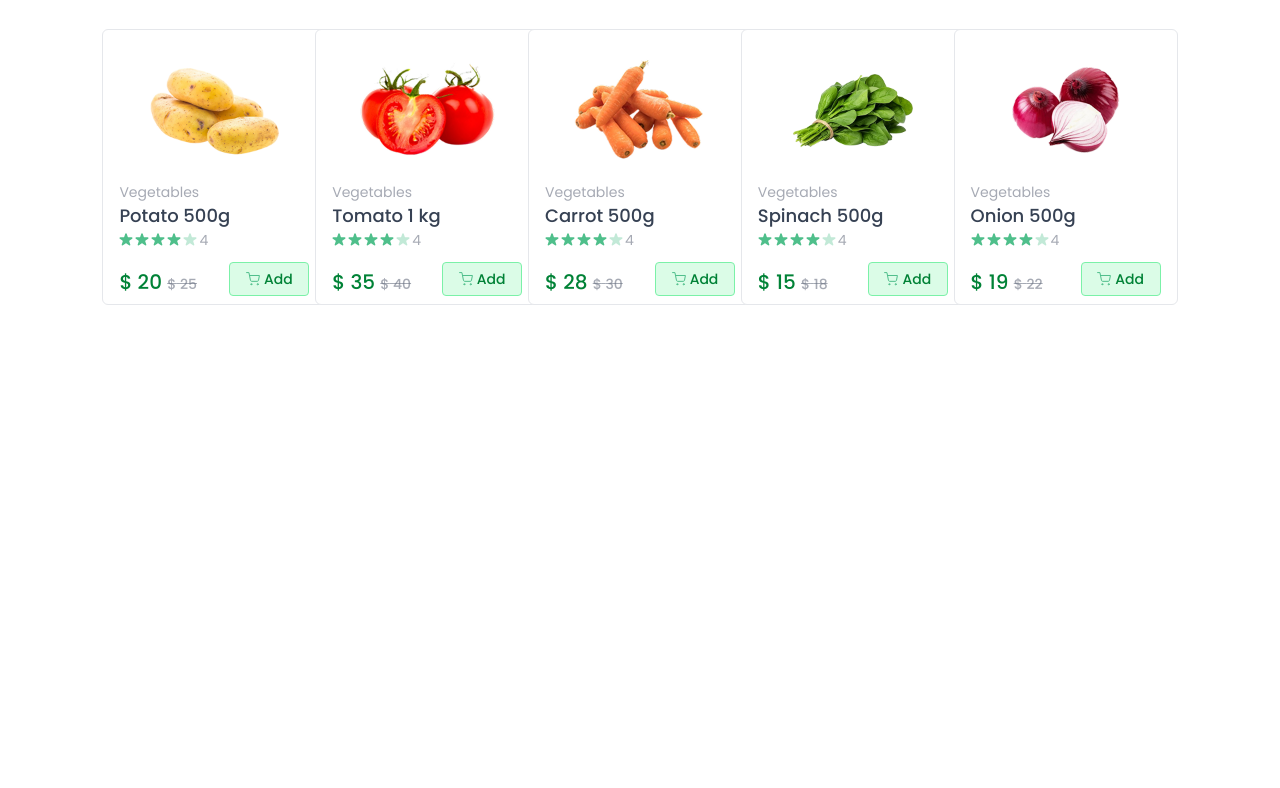
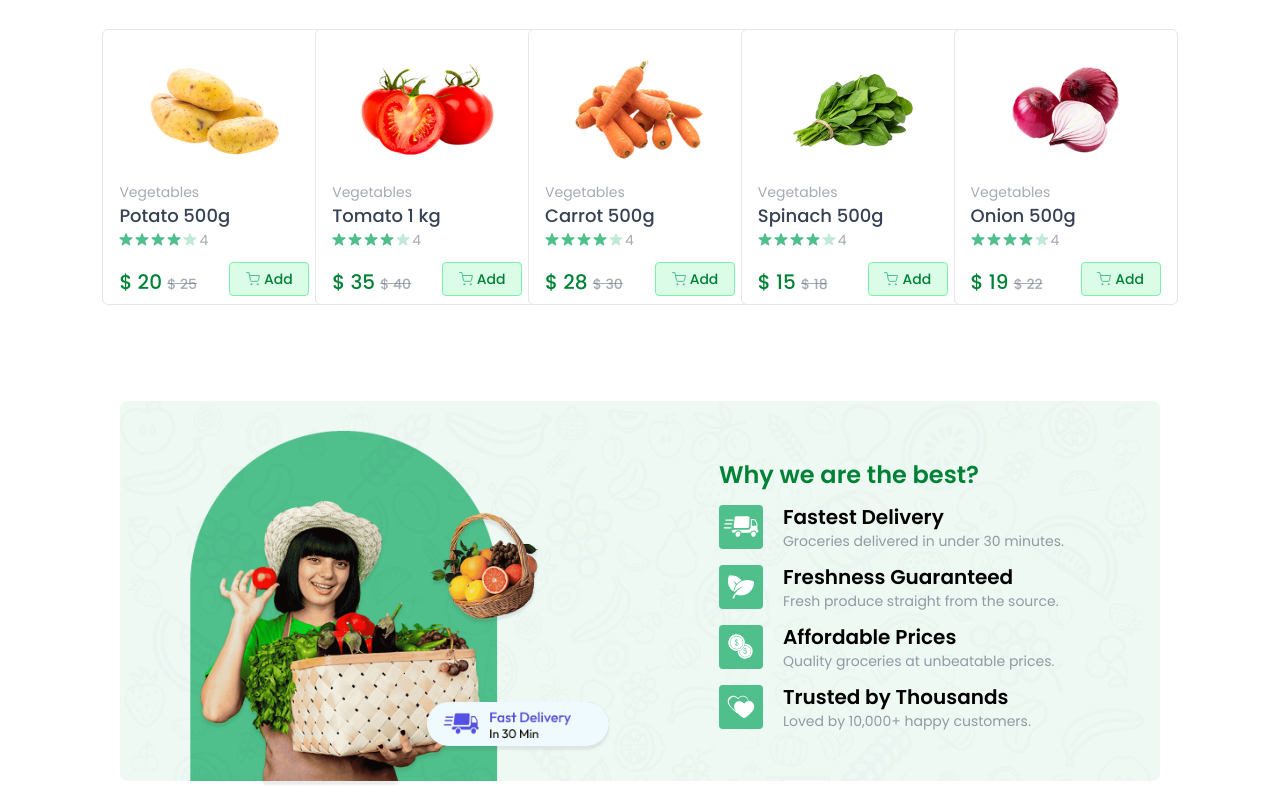
Before and after one commit to devikaupendran/NatureCart-MERN, a React (Vite) app in the folder client/: page / in a window 1280 px wide. Shown: the part 941-1729 px from the top of the page. Before the commit the page ends 1246 px from the top, so only its background shows below. Built offline with nearby package versions, Linux system fonts and the light colour scheme; a web font is replaced by a local one.

Commit message:
created bottom banner

```diff
--- /dev/null
+++ b/client/src/Components/BottomBanner.jsx
@@ -0,0 +1,32 @@
+import React from 'react'
+import { assets, features } from '../assets/assets'
+
+const BottomBanner = () => {
+    return (
+        <div className='relative mt-24'>
+            <img src={assets.bottom_banner_image} alt="banner" className='w-full hidden md:block' /> {/* hidden on small screen */}
+            <img src={assets.bottom_banner_mobile} alt="banner" className='w-full md:hidden' /> {/* hidden on large screen */}
+
+            <div className='absolute inset-0 flex flex-col items-center md:items-end md:justify-center pt-16 md:pt-0 md:pr-24'>
+                <div>
+                    <h1 className='text-2xl ms:text-3xl font-semibold text-green-700 md-6'>Why we are the best?</h1>
+                    {
+                        features.map((feature, index) => {
+                            return (
+                                <div key={index} className='flex items-center gap-5 mt-3'>
+                                    <img src={feature.icon} alt={feature.title} className='w-9 md:w-11 ' />
+                                    <div>
+                                        <h3 className='text-lg md:text-xl font-semibold'>{feature.title}</h3>
+                                        <p className='text-gray-500/70 text-xs md:text-sm'>{feature.description}</p>
+                                    </div>
+                                </div>
+                            )
+                        })
+                    }
+                </div>
+            </div>
+        </div>
+    )
+}
+
+export default BottomBanner
--- a/client/src/Pages/Home.jsx
+++ b/client/src/Pages/Home.jsx
@@ -2,6 +2,7 @@ import React from 'react'
 import Banner from '../Components/Banner'
 import Categories from '../Components/Categories'
 import BestSellers from '../Components/BestSellers'
+import BottomBanner from '../Components/BottomBanner'
 
 const Home = () => {
     return (
@@ -9,6 +10,7 @@ const Home = () => {
             <Banner />
             <Categories />
             <BestSellers />
+            <BottomBanner />
         </div>
     )
 }
```
